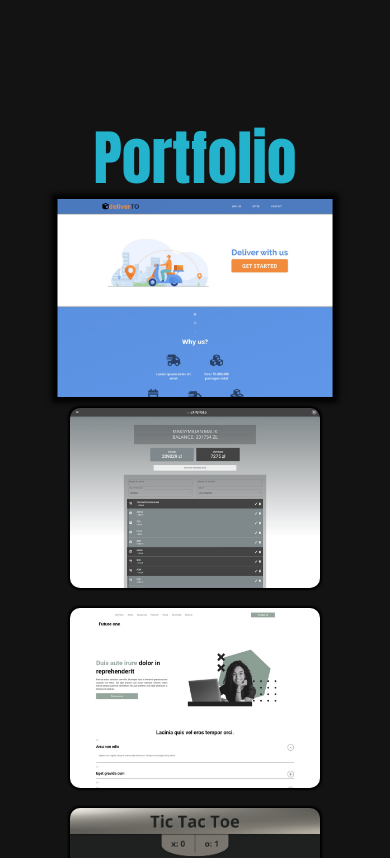
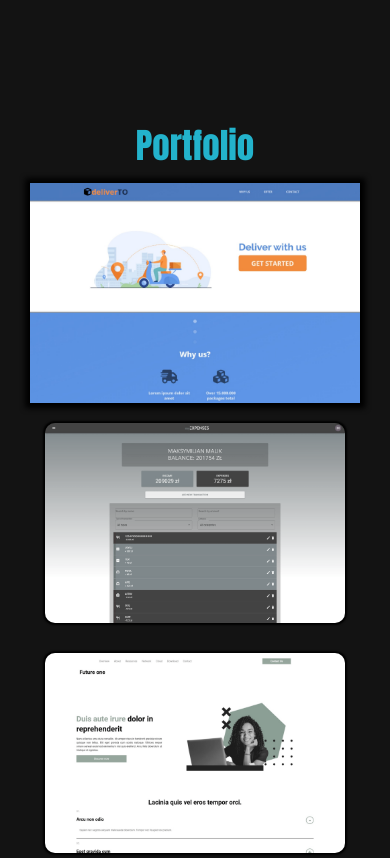
Before and after one commit to MaksMalik/Portfolio, a React (Create React App) app: page / in a window 390 px wide. Shown: the part 1580-2438 px from the top of the page. Built offline with nearby package versions, Linux system fonts and the light colour scheme.

Commit message:
add on mobile portfolio effect

```diff
--- a/src/Components/Contact/Contact.css
+++ b/src/Components/Contact/Contact.css
@@ -212,10 +212,6 @@ label {
     padding: 20px;
   }
 
-  .Contact-box-text span:nth-child(1) {
-    font-size: 50px;
-  }
-
   .Contact-box-text span:nth-child(2) {
     font-size: 25px;
   }
--- a/src/Components/Portfolio/Portfolio.css
+++ b/src/Components/Portfolio/Portfolio.css
@@ -170,6 +170,12 @@
   }
 }
 
+@media only screen and (max-width: 705px) {
+  .Portfolio-mobile {
+    font-size: 50px;
+  }
+}
+
 
 
 @media only screen and (max-width: 625px) {
@@ -179,6 +185,60 @@
   }
 }
 
-@media only screen and (max-width: 505px) {}
+@media only screen and (max-width: 560px) {
+  .Portfolio-box-element {
+    height: 350px;
+    width: 450px;
+  }
 
-@media only screen and (max-width: 425px) {}
+  .Portfolio-box {
+    gap: 30px;
+  }
+
+  .Portfolio-box-row {
+    gap: 30px;
+  }
+}
+
+@media only screen and (max-width: 520px) {
+  .Portfolio-box-element {
+    height: 300px;
+    width: 400px;
+  }
+}
+
+@media only screen and (max-width: 505px) {
+  .Portfolio-mobile {
+    font-size: 40px;
+  }
+}
+
+
+@media only screen and (max-width: 470px) {
+  .Portfolio-box-element {
+    height: 250px;
+    width: 350px;
+  }
+}
+
+@media only screen and (max-width: 425px) {
+  .Portfolio-box-element {
+    height: 200px;
+    width: 300px;
+  }
+
+  .Portfolio-mobile {
+    font-size: 35px;
+  }
+}
+
+@media only screen and (max-width: 370px) {
+  .Portfolio-box-element {
+    height: 150px;
+    width: 250px;
+  }
+
+  .Portfolio-mobile {
+    font-size: 30px;
+  }
+}
```
